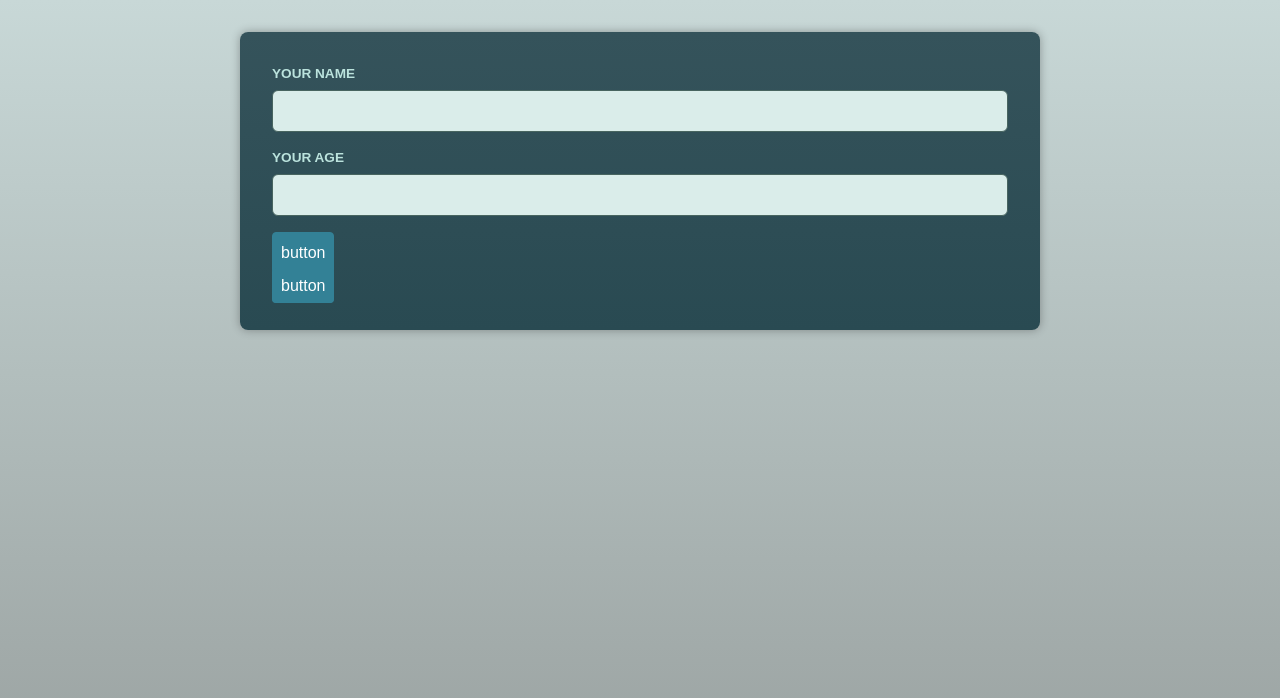
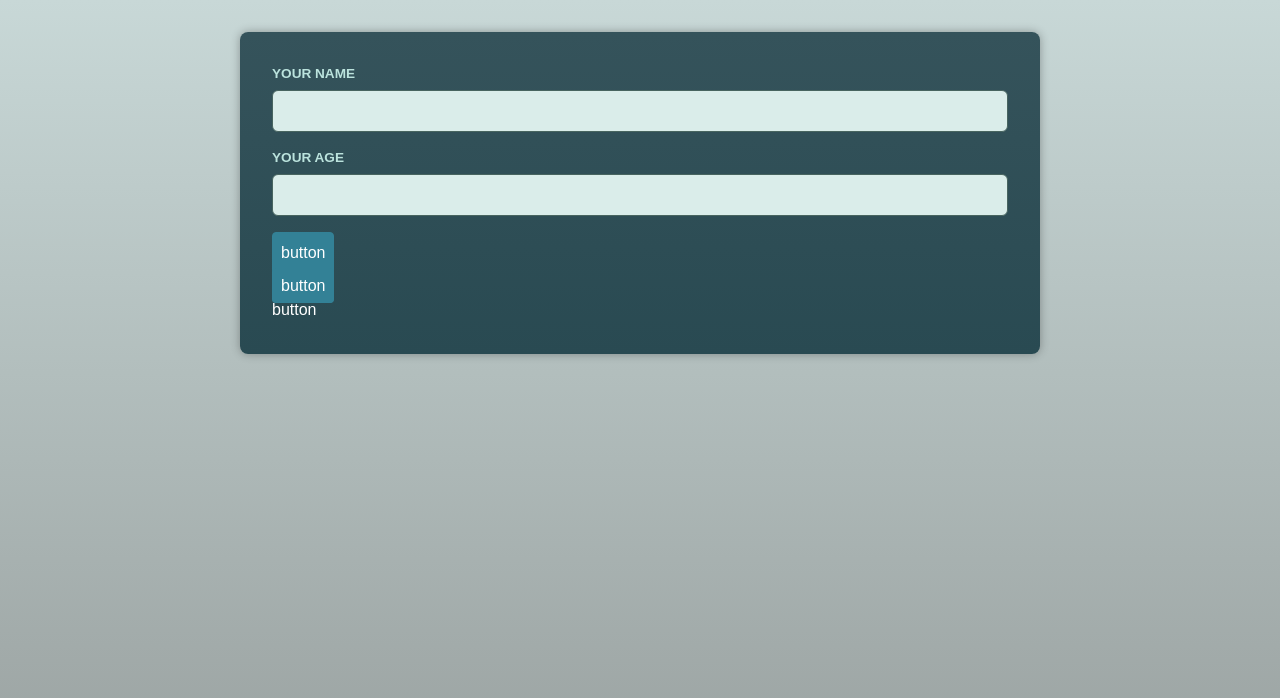
Before and after one commit to BaGorK/react-timer, a React (Vite) app: page / in a window 1280 px wide. Shown: the top 698 px of the page. Built offline with nearby package versions, Linux system fonts and the light colour scheme.

Commit message:
feat: building a basic polymorphic component

```diff
--- a/src/App.tsx
+++ b/src/App.tsx
@@ -1,4 +1,5 @@
 import Button from './components/UI/Button';
+import Container from './components/UI/Container';
 import Input from './components/UI/Input';
 
 function App() {
@@ -13,6 +14,7 @@ function App() {
       <p>
         <Button href='something.com'>button</Button>
       </p>
+      <Container as='button' />
     </main>
   );
 }
--- /dev/null
+++ b/src/components/UI/Container.tsx
@@ -0,0 +1,12 @@
+import { ElementType } from 'react';
+
+type ContainerProps = {
+  as: ElementType;
+};
+
+function Container({ as }: ContainerProps) {
+  const Component = as; // renaming as to Component
+  return <Component>{Component}</Component>;
+}
+
+export default Container;
```
